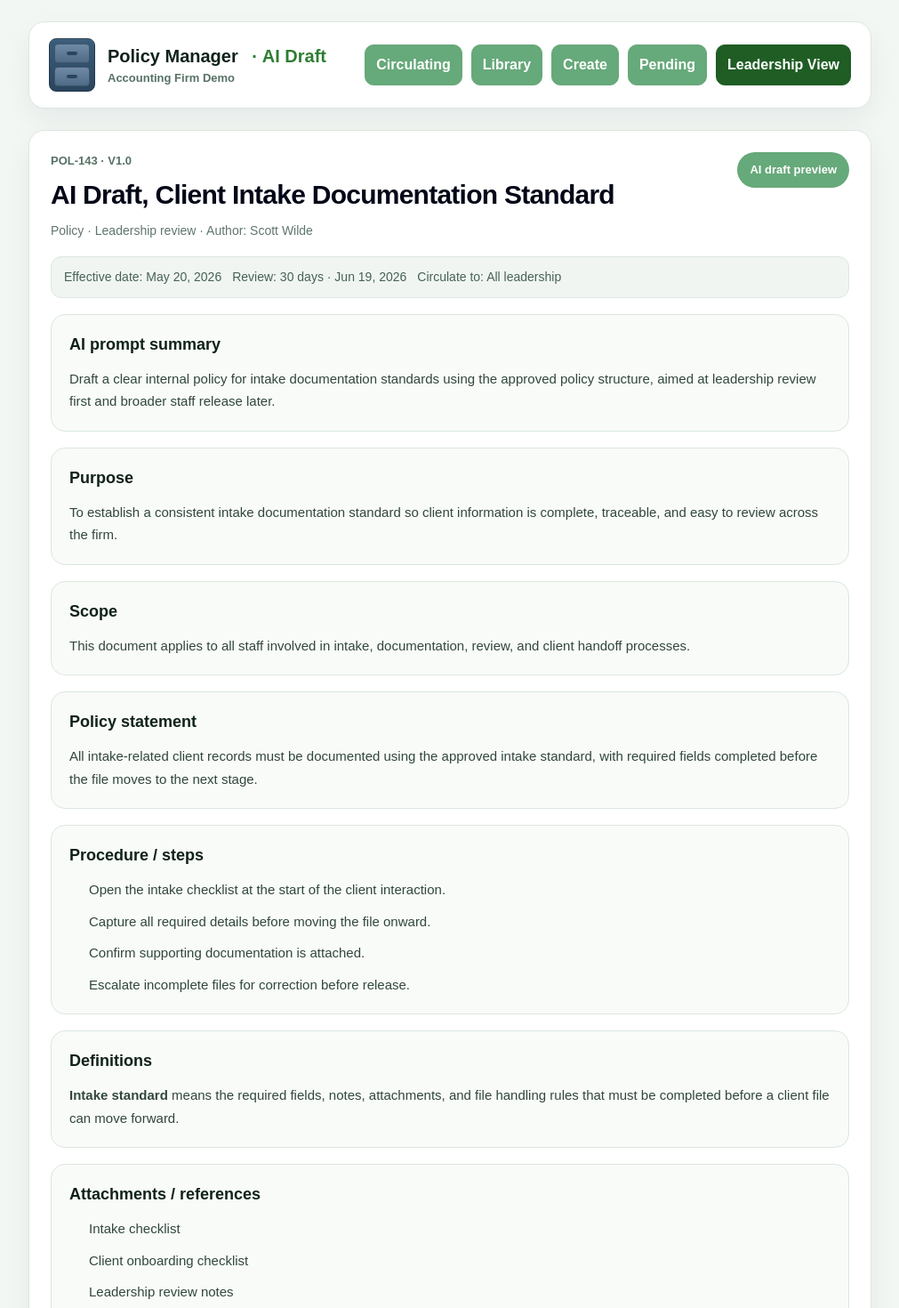
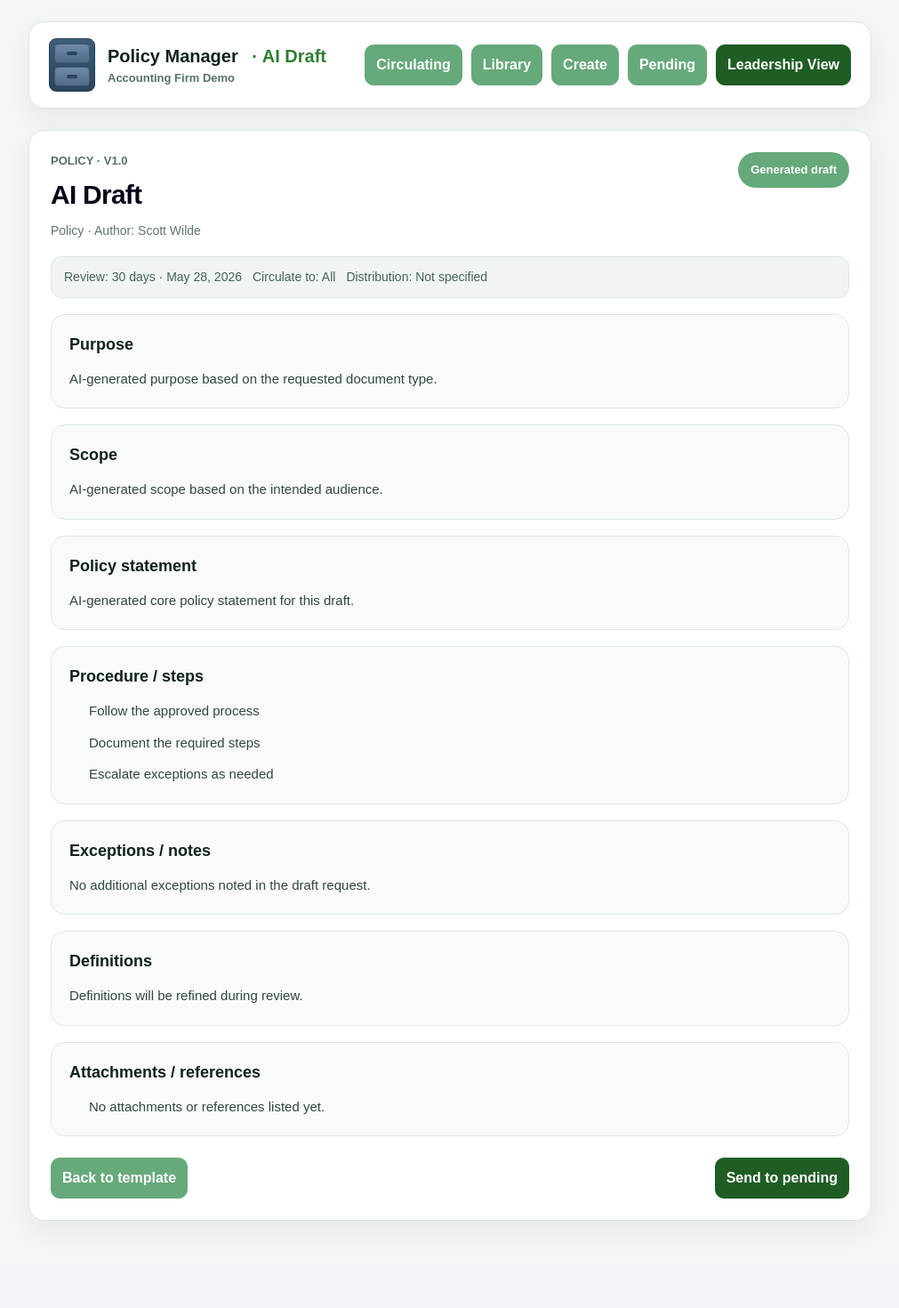
Before and after one commit to phoenixinc37-hue/policy-manager, a Next.js app: page /create/ai-assistant/draft in a window 1280 px wide. Shown: the top 1470 px of the page at 89% size, without its empty margins (134-1145 px from the left). After the commit the page ends 1420 px from the top, so only its background shows below. Built offline with nearby package versions, Linux system fonts and the light colour scheme.

Commit message:
feat: add ai draft generation demo flow

```diff
--- a/app/create/ai-assistant/draft/page.tsx
+++ b/app/create/ai-assistant/draft/page.tsx
@@ -1,7 +1,41 @@
 import Link from "next/link";
 import { cabinetIcon, drawerHandle, drawerRow } from "../../../cabinet";
 
-export default function AiDraftPage() {
+function getValue(value: string | string[] | undefined, fallback: string) {
+  if (Array.isArray(value)) return value[0] ?? fallback;
+  return value ?? fallback;
+}
+
+function getLines(value: string) {
+  return value
+    .split(/\n+/)
+    .map((line) => line.trim())
+    .filter(Boolean);
+}
+
+export default function AiDraftPage({
+  searchParams,
+}: {
+  searchParams?: Record<string, string | string[] | undefined>;
+}) {
+  const title = getValue(searchParams?.title, "AI Draft");
+  const type = getValue(searchParams?.type, "Policy");
+  const version = getValue(searchParams?.version, "1.0");
+  const author = getValue(searchParams?.author, "Scott Wilde");
+  const review = getValue(searchParams?.review, "30 days · May 28, 2026");
+  const circulateTo = getValue(searchParams?.circulateTo, "All");
+  const distributionList = getValue(searchParams?.distributionList, "Not specified");
+  const purpose = getValue(searchParams?.purpose, "AI-generated purpose based on the requested document type.");
+  const scope = getValue(searchParams?.scope, "AI-generated scope based on the intended audience.");
+  const policyStatement = getValue(searchParams?.policyStatement, "AI-generated core policy statement for this draft.");
+  const procedureSteps = getValue(searchParams?.procedureSteps, "1. Follow the approved process\n2. Document the required steps\n3. Escalate exceptions as needed");
+  const exceptionsNotes = getValue(searchParams?.exceptionsNotes, "No additional exceptions noted in the draft request.");
+  const definitions = getValue(searchParams?.definitions, "Definitions will be refined during review.");
+  const attachments = getValue(searchParams?.attachments, "No attachments or references listed yet.");
+
+  const steps = getLines(procedureSteps);
+  const attachmentLines = getLines(attachments);
+
   return (
     <div style={{ minHeight: "100vh", background: "#f3f7f4", color: "#10221a", fontFamily: "Arial, sans-serif" }}>
       <div style={{ maxWidth: 980, margin: "0 auto", padding: "24px 16px 48px" }}>
@@ -26,60 +60,59 @@ export default function AiDraftPage() {
           <section style={card}>
             <div style={{ display: "flex", justifyContent: "space-between", alignItems: "flex-start", gap: 20, flexWrap: "wrap" }}>
               <div>
-                <div style={{ fontSize: 13, color: "#567164", fontWeight: 700, marginBottom: 8 }}>POL-143 · V1.0</div>
-                <h1 style={{ fontSize: 30, margin: 0, fontWeight: 800 }}>AI Draft, Client Intake Documentation Standard</h1>
-                <div style={{ fontSize: 14, color: "#60766b", marginTop: 10 }}>Policy · Leadership review · Author: Scott Wilde</div>
+                <div style={{ fontSize: 13, color: "#567164", fontWeight: 700, marginBottom: 8 }}>{type.toUpperCase()} · V{version}</div>
+                <h1 style={{ fontSize: 30, margin: 0, fontWeight: 800 }}>{title}</h1>
+                <div style={{ fontSize: 14, color: "#60766b", marginTop: 10 }}>{type} · Author: {author}</div>
               </div>
-              <div style={statusChip}>AI draft preview</div>
+              <div style={statusChip}>Generated draft</div>
             </div>
 
             <div style={metaBar}>
-              <span>Effective date: May 20, 2026</span>
-              <span>Review: 30 days · Jun 19, 2026</span>
-              <span>Circulate to: All leadership</span>
+              <span>Review: {review}</span>
+              <span>Circulate to: {circulateTo}</span>
+              <span>Distribution: {distributionList}</span>
             </div>
 
             <section style={sectionCard}>
-              <div style={sectionTitle}>AI prompt summary</div>
-              <p style={bodyText}>Draft a clear internal policy for intake documentation standards using the approved policy structure, aimed at leadership review first and broader staff release later.</p>
-            </section>
-
-            <section style={sectionCard}>
               <div style={sectionTitle}>Purpose</div>
-              <p style={bodyText}>To establish a consistent intake documentation standard so client information is complete, traceable, and easy to review across the firm.</p>
+              <p style={bodyText}>{purpose}</p>
             </section>
 
             <section style={sectionCard}>
               <div style={sectionTitle}>Scope</div>
-              <p style={bodyText}>This document applies to all staff involved in intake, documentation, review, and client handoff processes.</p>
+              <p style={bodyText}>{scope}</p>
             </section>
 
             <section style={sectionCard}>
               <div style={sectionTitle}>Policy statement</div>
-              <p style={bodyText}>All intake-related client records must be documented using the approved intake standard, with required fields completed before the file moves to the next stage.</p>
+              <p style={bodyText}>{policyStatement}</p>
             </section>
 
             <section style={sectionCard}>
               <div style={sectionTitle}>Procedure / steps</div>
               <ol style={orderedList}>
-                <li>Open the intake checklist at the start of the client interaction.</li>
-                <li>Capture all required details before moving the file onward.</li>
-                <li>Confirm supporting documentation is attached.</li>
-                <li>Escalate incomplete files for correction before release.</li>
+                {steps.map((step, index) => (
+                  <li key={`${step}-${index}`}>{step.replace(/^\d+\.\s*/, "")}</li>
+                ))}
               </ol>
             </section>
 
             <section style={sectionCard}>
+              <div style={sectionTitle}>Exceptions / notes</div>
+              <p style={bodyText}>{exceptionsNotes}</p>
+            </section>
+
+            <section style={sectionCard}>
               <div style={sectionTitle}>Definitions</div>
-              <p style={bodyText}><strong>Intake standard</strong> means the required fields, notes, attachments, and file handling rules that must be completed before a client file can move forward.</p>
+              <p style={bodyText}>{definitions}</p>
             </section>
 
             <section style={sectionCard}>
               <div style={sectionTitle}>Attachments / references</div>
               <ul style={orderedList}>
-                <li>Intake checklist</li>
-                <li>Client onboarding checklist</li>
-                <li>Leadership review notes</li>
+                {attachmentLines.map((line, index) => (
+                  <li key={`${line}-${index}`}>{line}</li>
+                ))}
               </ul>
             </section>
 
--- a/app/create/ai-assistant/page.tsx
+++ b/app/create/ai-assistant/page.tsx
@@ -1,7 +1,46 @@
+"use client";
+
 import Link from "next/link";
+import { useMemo, useState } from "react";
 import { cabinetIcon, drawerHandle, drawerRow } from "../../cabinet";
 
 export default function CreateAiAssistantPage() {
+  const [documentType, setDocumentType] = useState("Policy");
+  const [title, setTitle] = useState("");
+  const [version, setVersion] = useState("1.0");
+  const [author, setAuthor] = useState("Scott Wilde");
+  const [reviewTimeline, setReviewTimeline] = useState("30 days · May 28, 2026");
+  const [circulateTo, setCirculateTo] = useState("All");
+  const [distributionList, setDistributionList] = useState("");
+  const [purpose, setPurpose] = useState("");
+  const [scope, setScope] = useState("");
+  const [policyStatement, setPolicyStatement] = useState("");
+  const [procedureSteps, setProcedureSteps] = useState("");
+  const [exceptionsNotes, setExceptionsNotes] = useState("");
+  const [definitions, setDefinitions] = useState("");
+  const [attachments, setAttachments] = useState("");
+
+  const generatedHref = useMemo(() => {
+    const params = new URLSearchParams({
+      type: documentType,
+      title: title || `${documentType} Draft`,
+      version,
+      author,
+      review: reviewTimeline,
+      circulateTo,
+      distributionList: distributionList || "Not specified",
+      purpose: purpose || "AI-generated purpose based on the requested document type.",
+      scope: scope || "AI-generated scope based on the intended audience.",
+      policyStatement: policyStatement || "AI-generated core policy statement for this draft.",
+      procedureSteps: procedureSteps || "1. Follow the approved process\n2. Document the required steps\n3. Escalate exceptions as needed",
+      exceptionsNotes: exceptionsNotes || "No additional exceptions noted in the draft request.",
+      definitions: definitions || "Definitions will be refined during review.",
+      attachments: attachments || "No attachments or references listed yet.",
+    });
+
+    return `/create/ai-assistant/draft?${params.toString()}`;
+  }, [documentType, title, version, author, reviewTimeline, circulateTo, distributionList, purpose, scope, policyStatement, procedureSteps, exceptionsNotes, definitions, attachments]);
+
   return (
     <div style={{ minHeight: "100vh", background: "#f3f7f4", color: "#10221a", fontFamily: "Arial, sans-serif" }}>
       <div style={{ maxWidth: 1080, margin: "0 auto", padding: "24px 16px 48px" }}>
@@ -26,7 +65,7 @@ export default function CreateAiAssistantPage() {
           <section style={card}>
             <div style={{ fontSize: 28, fontWeight: 800, marginBottom: 8 }}>AI-assisted document template</div>
             <div style={{ fontSize: 14, color: "#60766b", lineHeight: 1.7, marginBottom: 24 }}>
-              This uses the same base template as manual creation, but this path will later be wired so AI helps fill and shape the draft.
+              Fill in the template, then generate one polished AI draft from the information entered below.
             </div>
 
             <div style={sectionCard}>
@@ -34,7 +73,7 @@ export default function CreateAiAssistantPage() {
               <div style={gridTwo}>
                 <div>
                   <label style={label}>Document type</label>
-                  <select style={inputStyle} defaultValue="Policy">
+                  <select style={inputStyle} value={documentType} onChange={(e) => setDocumentType(e.target.value)}>
                     <option>Policy</option>
                     <option>SOG</option>
                     <option>Memo</option>
@@ -46,16 +85,15 @@ export default function CreateAiAssistantPage() {
                 </div>
                 <div style={fullWidth}>
                   <label style={label}>Title</label>
-                  <input style={titleInputStyle} placeholder="Enter document title" />
+                  <input style={titleInputStyle} value={title} onChange={(e) => setTitle(e.target.value)} placeholder="Enter document title" />
                 </div>
                 <div>
                   <label style={label}>Version number</label>
-                  <input style={inputStyle} placeholder="Enter version number or auto assign" defaultValue="1.0" />
+                  <input style={inputStyle} value={version} onChange={(e) => setVersion(e.target.value)} placeholder="Enter version number or auto assign" />
                 </div>
                 <div>
                   <label style={label}>Author name</label>
-                  <select style={inputStyle} defaultValue="Setup controlled dropdown">
-                    <option>Setup controlled dropdown</option>
+                  <select style={inputStyle} value={author} onChange={(e) => setAuthor(e.target.value)}>
                     <option>Scott Wilde</option>
                     <option>Jack Wilde</option>
                     <option>Dawn</option>
@@ -65,7 +103,7 @@ export default function CreateAiAssistantPage() {
                 </div>
                 <div>
                   <label style={label}>Review timeline</label>
-                  <select style={inputStyle} defaultValue="30 days · May 28, 2026">
+                  <select style={inputStyle} value={reviewTimeline} onChange={(e) => setReviewTimeline(e.target.value)}>
                     <option>30 days · May 28, 2026</option>
                     <option>Quarterly · Jul 28, 2026</option>
                     <option>Semi annually · Oct 28, 2026</option>
@@ -75,7 +113,7 @@ export default function CreateAiAssistantPage() {
                 </div>
                 <div>
                   <label style={label}>Circulate to</label>
-                  <select style={inputStyle} defaultValue="All">
+                  <select style={inputStyle} value={circulateTo} onChange={(e) => setCirculateTo(e.target.value)}>
                     <option>All</option>
                     <option>All leadership</option>
                     <option>All team</option>
@@ -85,13 +123,13 @@ export default function CreateAiAssistantPage() {
                 </div>
                 <div style={fullWidth}>
                   <label style={label}>Distribution list</label>
-                  <input style={inputStyle} placeholder="List group or individual names here" />
+                  <input style={inputStyle} value={distributionList} onChange={(e) => setDistributionList(e.target.value)} placeholder="List group or individual names here" />
                 </div>
                 <div style={fullWidth}>
                   <label style={label}>Time stamp bar</label>
                   <div style={timeStampBar}>
                     <span>Started: Apr 28, 2026</span>
-                    <span>Last touched: Apr 28, 2026 · 2:00 PM</span>
+                    <span>Last touched: Apr 28, 2026 · 8:25 PM</span>
                     <span>Time entries grow as work is added</span>
                   </div>
                 </div>
@@ -103,37 +141,37 @@ export default function CreateAiAssistantPage() {
               <div style={stackWrap}>
                 <div>
                   <label style={label}>Purpose</label>
-                  <textarea style={textAreaStyle} placeholder="Why this document exists" />
+                  <textarea style={textAreaStyle} value={purpose} onChange={(e) => setPurpose(e.target.value)} placeholder="Why this document exists" />
                 </div>
                 <div>
                   <label style={label}>Scope</label>
-                  <textarea style={textAreaStyle} placeholder="Who or what this applies to" />
+                  <textarea style={textAreaStyle} value={scope} onChange={(e) => setScope(e.target.value)} placeholder="Who or what this applies to" />
                 </div>
                 <div>
                   <label style={label}>Policy statement</label>
-                  <textarea style={largeTextAreaStyle} placeholder="Core rule, standard, or directive" />
+                  <textarea style={largeTextAreaStyle} value={policyStatement} onChange={(e) => setPolicyStatement(e.target.value)} placeholder="Core rule, standard, or directive" />
                 </div>
                 <div>
                   <label style={label}>Procedure / steps</label>
-                  <textarea style={largeTextAreaStyle} placeholder="Operational steps or working instructions" />
+                  <textarea style={largeTextAreaStyle} value={procedureSteps} onChange={(e) => setProcedureSteps(e.target.value)} placeholder="Operational steps or working instructions" />
                 </div>
                 <div>
                   <label style={label}>Exceptions / notes</label>
-                  <textarea style={textAreaStyle} placeholder="Exceptions, edge cases, or extra notes" />
+                  <textarea style={textAreaStyle} value={exceptionsNotes} onChange={(e) => setExceptionsNotes(e.target.value)} placeholder="Exceptions, edge cases, or extra notes" />
                 </div>
                 <div>
                   <label style={label}>Definitions</label>
-                  <textarea style={textAreaStyle} placeholder="Define important terms used in this document" />
+                  <textarea style={textAreaStyle} value={definitions} onChange={(e) => setDefinitions(e.target.value)} placeholder="Define important terms used in this document" />
                 </div>
                 <div>
                   <label style={label}>Attachments / references</label>
-                  <textarea style={textAreaStyle} placeholder="List linked files, source material, or reference documents" />
+                  <textarea style={textAreaStyle} value={attachments} onChange={(e) => setAttachments(e.target.value)} placeholder="List linked files, source material, or reference documents" />
                 </div>
               </div>
             </div>
             <div style={{ display: "flex", justifyContent: "space-between", marginTop: 24, gap: 12 }}>
-              <Link href="/create/ai-assistant/draft" style={previewButton}>See draft</Link>
-              <Link href="/create/ai-assistant/draft" style={saveButton}>Save</Link>
+              <Link href={generatedHref} style={previewButton}>See draft</Link>
+              <Link href={generatedHref} style={saveButton}>Generate draft</Link>
             </div>
           </section>
         </main>
```
